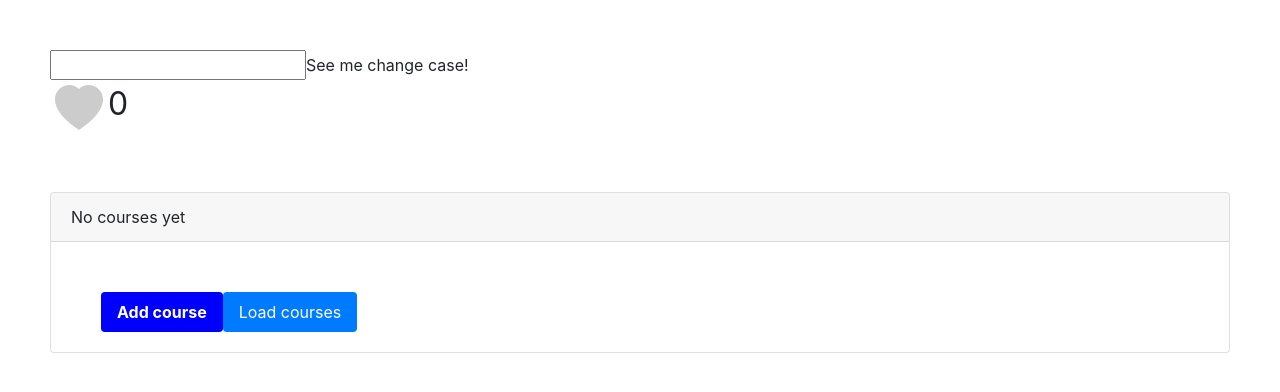
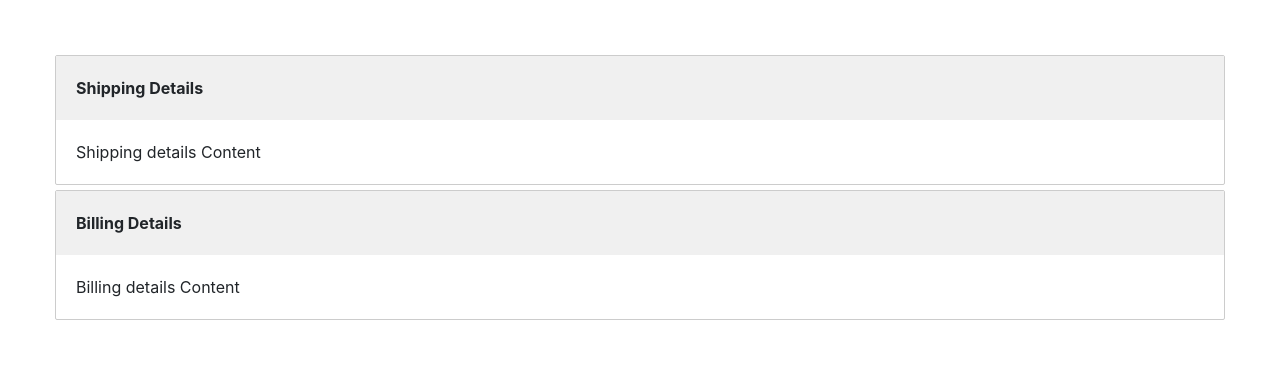
Before and after one commit to albaramosp/Angular, an Angular app: page / in a window 1280 px wide. Shown: the top 392 px of the page. Built offline with nearby package versions, Linux system fonts and the light colour scheme.

Commit message:
expanding component

```diff
--- a/src/app/app.component.html
+++ b/src/app/app.component.html
@@ -1,6 +1,14 @@
+<zippy title="Shipping Details">
+    Shipping details Content
+</zippy>
+
+<zippy title="Billing Details">
+    Billing details Content
+</zippy>
+
 <!--
 <favorite [isFavorite]="post.isFavorite" (myChange)="onFavChanged($event)"></favorite>
--->
+
 <input type="text" [appInputFormat]="'lowercase'">See me change case!
 
 <tweet-like [isLiked]="tweet.isLiked" [totalLikes]="tweet.totalLikes"></tweet-like>
@@ -65,8 +73,8 @@
                 <a class="nav-link active" (click)="loadCourses()" href='#'>Load courses</a>
             </li>
         </ul>
-    </ng-template>
+    </ng-template>-->
 
     <!--<ng-container class="heading">Another heading</ng-container>
-    ng-container doesn't render an HTML element for just the text, it just takes the text-->
-</bootstrap-panel>
+    ng-container doesn't render an HTML element for just the text, it just takes the text
+</bootstrap-panel>-->
--- a/src/app/app.module.ts
+++ b/src/app/app.module.ts
@@ -14,6 +14,7 @@ import { FavoriteComponent } from './favorite/favorite.component';
 import { PanelComponent } from './panel/panel.component';
 import { LikeComponent } from './like/like.component';
 import { InputFormatDirective } from './input-format.directive';
+import { ZippyComponent } from './zippy/zippy.component';
 
 @NgModule({
   declarations: [
@@ -25,7 +26,8 @@ import { InputFormatDirective } from './input-format.directive';
     FavoriteComponent,
     PanelComponent,
     LikeComponent,
-    InputFormatDirective
+    InputFormatDirective,
+    ZippyComponent
   ],
   imports: [
     BrowserModule,
--- /dev/null
+++ b/src/app/zippy/zippy.component.css
@@ -0,0 +1,19 @@
+.zippy-container {
+    border:1px solid #ccc;
+    border-radius: 2px;
+    margin: 5px;
+}
+
+.zippy-heading {
+    padding: 20px;
+    font-weight: bold;
+    cursor: pointer;
+}
+
+.zippy-body {
+    padding: 20px;
+}
+
+.expanded {
+    background-color: #f0f0f0;
+}
--- /dev/null
+++ b/src/app/zippy/zippy.component.html
@@ -0,0 +1,12 @@
+<div class="zippy-container">
+    <div
+        class="zippy-heading"
+        [class.expanded] = "isExpanded"
+        (click) = "toggle()"
+    >
+        {{ title }}
+    </div>
+    <div *ngIf="isExpanded" class="zippy-body">
+        <ng-content></ng-content>
+    </div>
+</div>
--- /dev/null
+++ b/src/app/zippy/zippy.component.ts
@@ -0,0 +1,16 @@
+import { Component, Input, OnInit } from '@angular/core';
+
+@Component({
+  selector: 'zippy',
+  templateUrl: './zippy.component.html',
+  styleUrls: ['./zippy.component.css']
+})
+export class ZippyComponent {
+  @Input('title') title: string;
+  isExpanded: boolean = true;
+
+  toggle(){
+
+    this.isExpanded = !this.isExpanded;
+  }
+}
```
Also changed, not shown: 1 other file (tests, documents, lock files or other folders).
